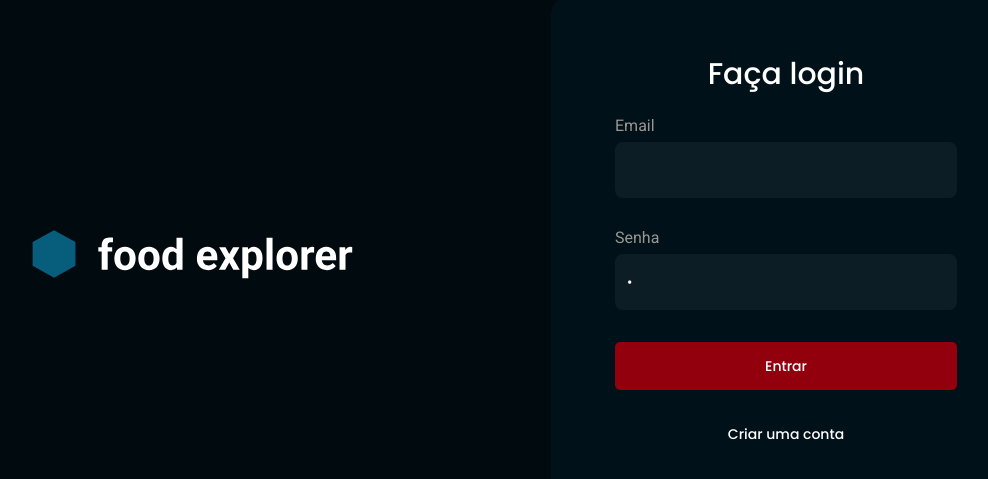
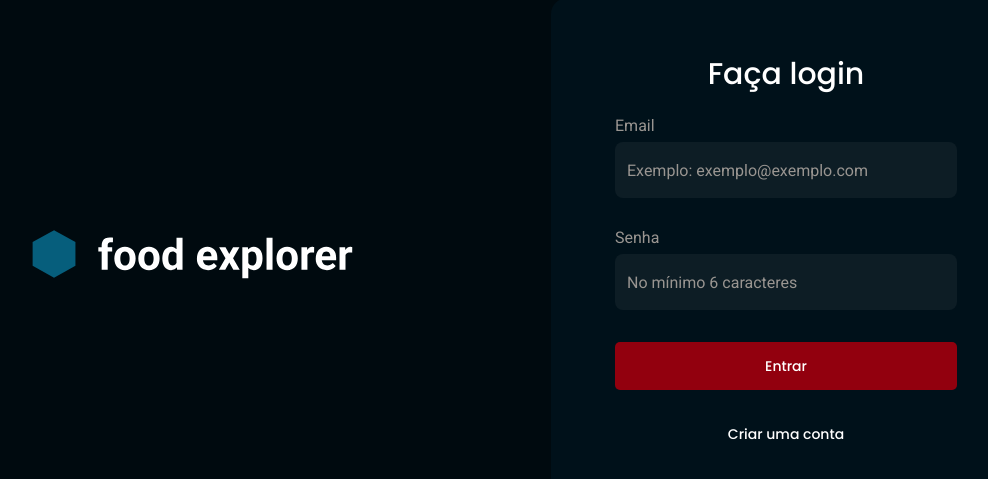
Before and after one commit to renyzeraa/foodexplorer-frontend, a React (Vite) app in the folder web/: page / in a window 1280 px wide. Shown: the part 191-670 px from the top of the page, without its empty margins (115-1103 px from the left). Built offline with nearby package versions, Linux system fonts and the light colour scheme.

Commit message:
fix remove props of Input

```diff
--- a/web/src/components/Input/index.jsx
+++ b/web/src/components/Input/index.jsx
@@ -4,7 +4,7 @@ export function Input({ Icon = false, ...rest }) {
   return (
     <Container>
       {Icon && <Icon size={20} />}
-      <input defaultValue={' '} {...rest} />
+      <input {...rest} />
     </Container>
   )
 }
```
